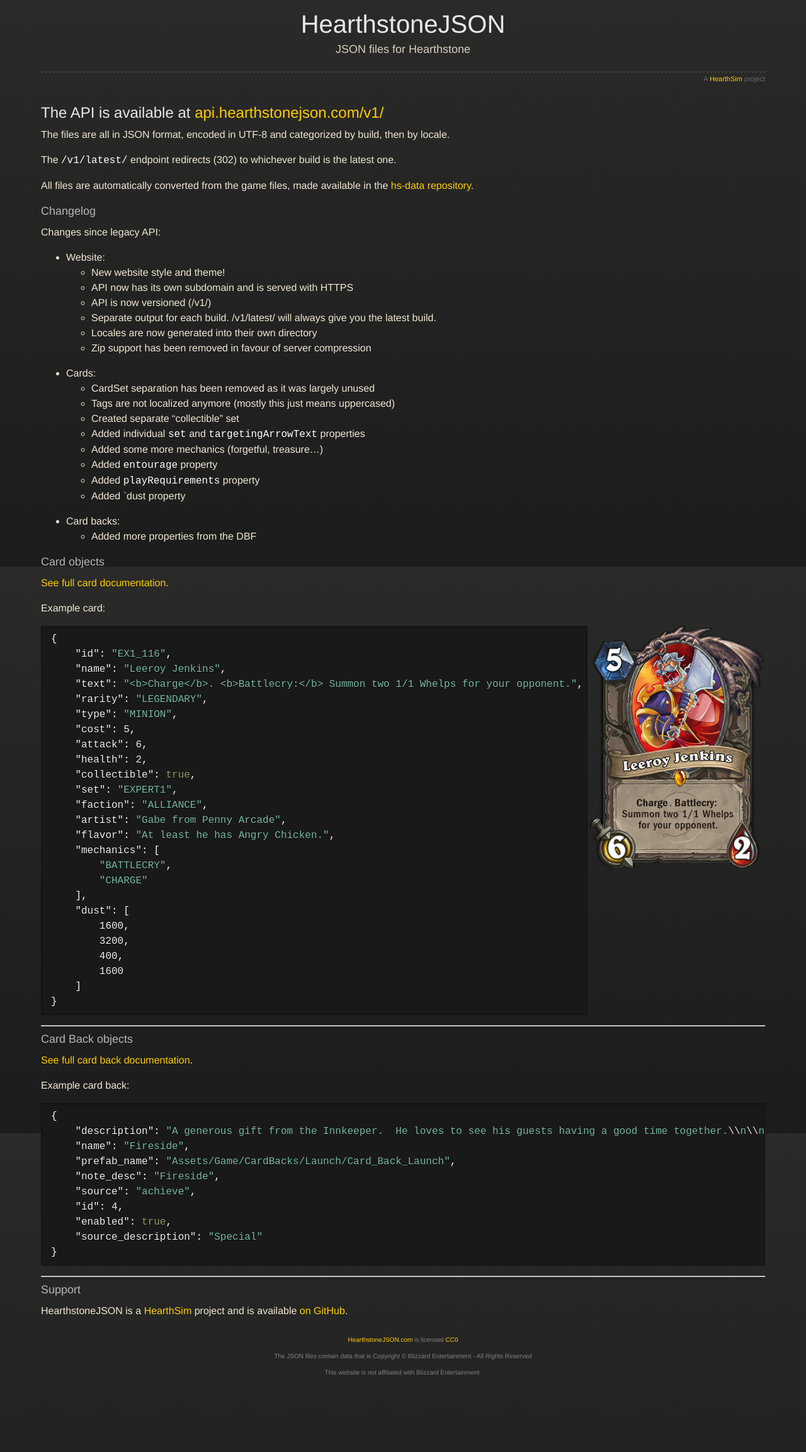
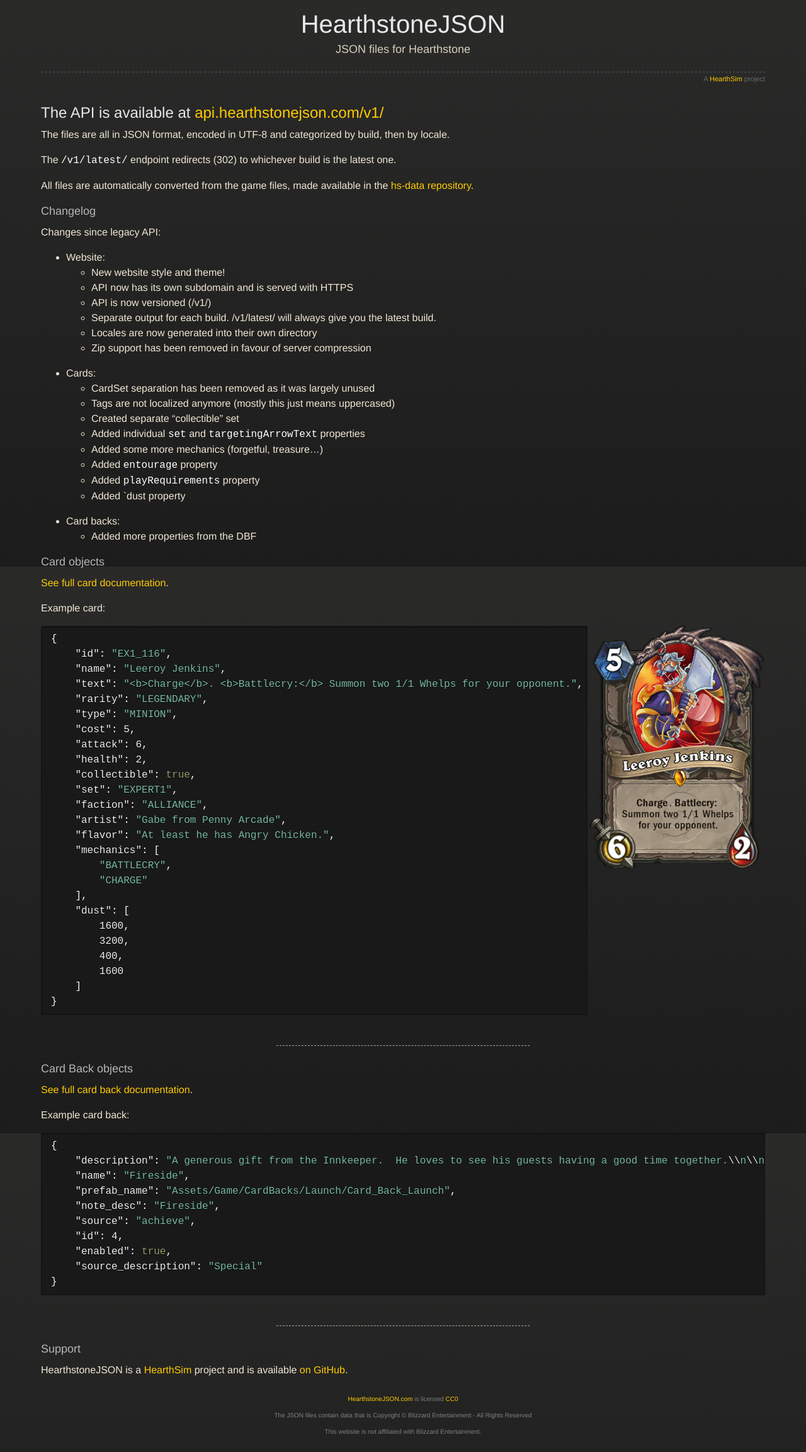
Before and after one commit to HearthSim/HearthstoneJSON.com, a Jekyll site: the page built from index.md, in a window 1280 px wide. Shown: the whole page at 63% size. Built offline with Jekyll 4.4.1, drawn with Linux system fonts in a browser that asks for light colours; before the commit the page ends 2212 px from its top, so only the background shows below that.

Commit message:
Add a hr style again

```diff
--- a/styles/style.scss
+++ b/styles/style.scss
@@ -37,6 +37,14 @@ h3 {
 	line-height: 24px;
 	font-weight: normal;
 	color: #b6b6b6;
+}
+
+hr {
+	border: 0;
+	border-bottom: 1px dashed #aaa;
+	height: 2em;
+	margin-bottom: 1.5em;
+	width: 35%;
 }
 
 a {
```
